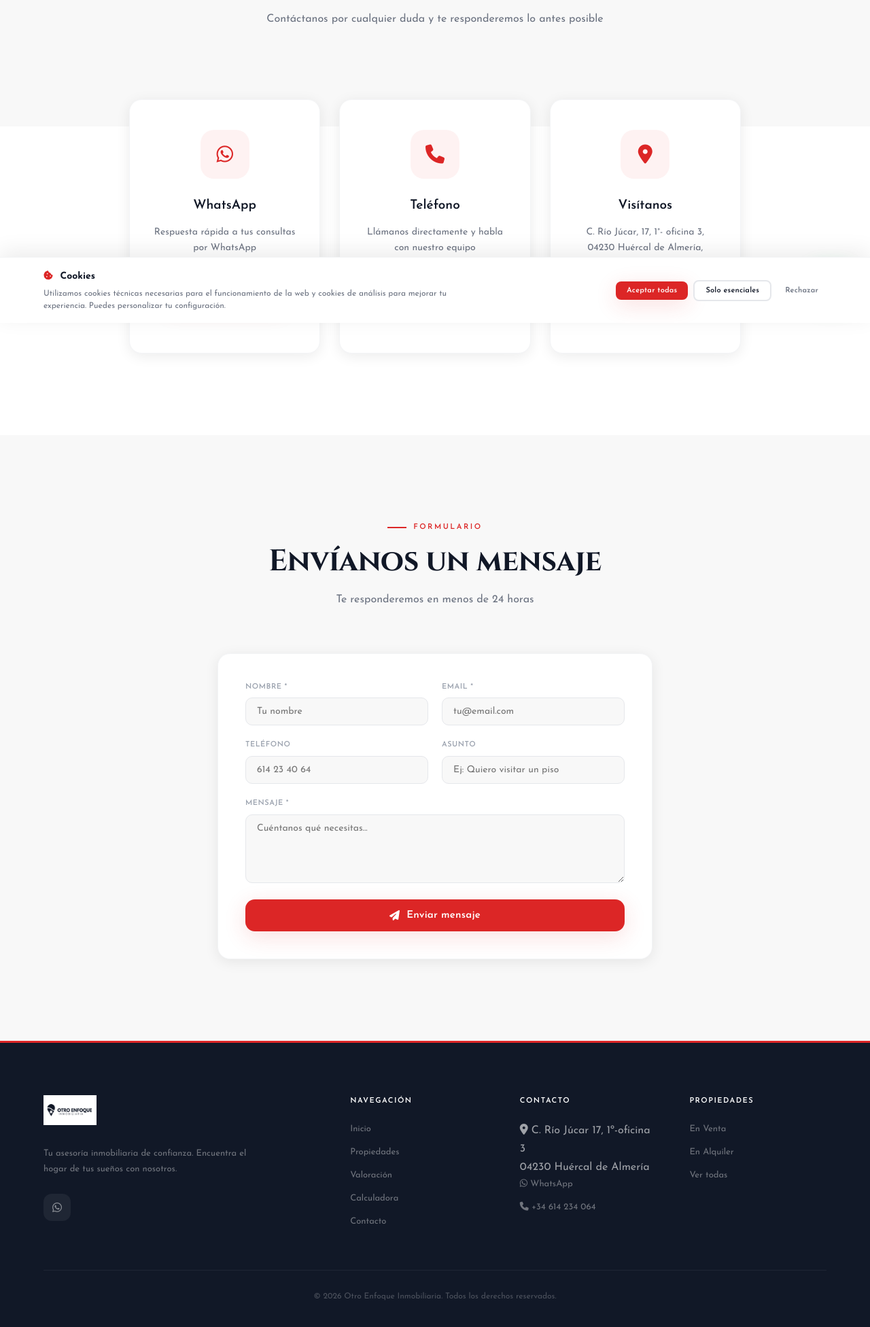
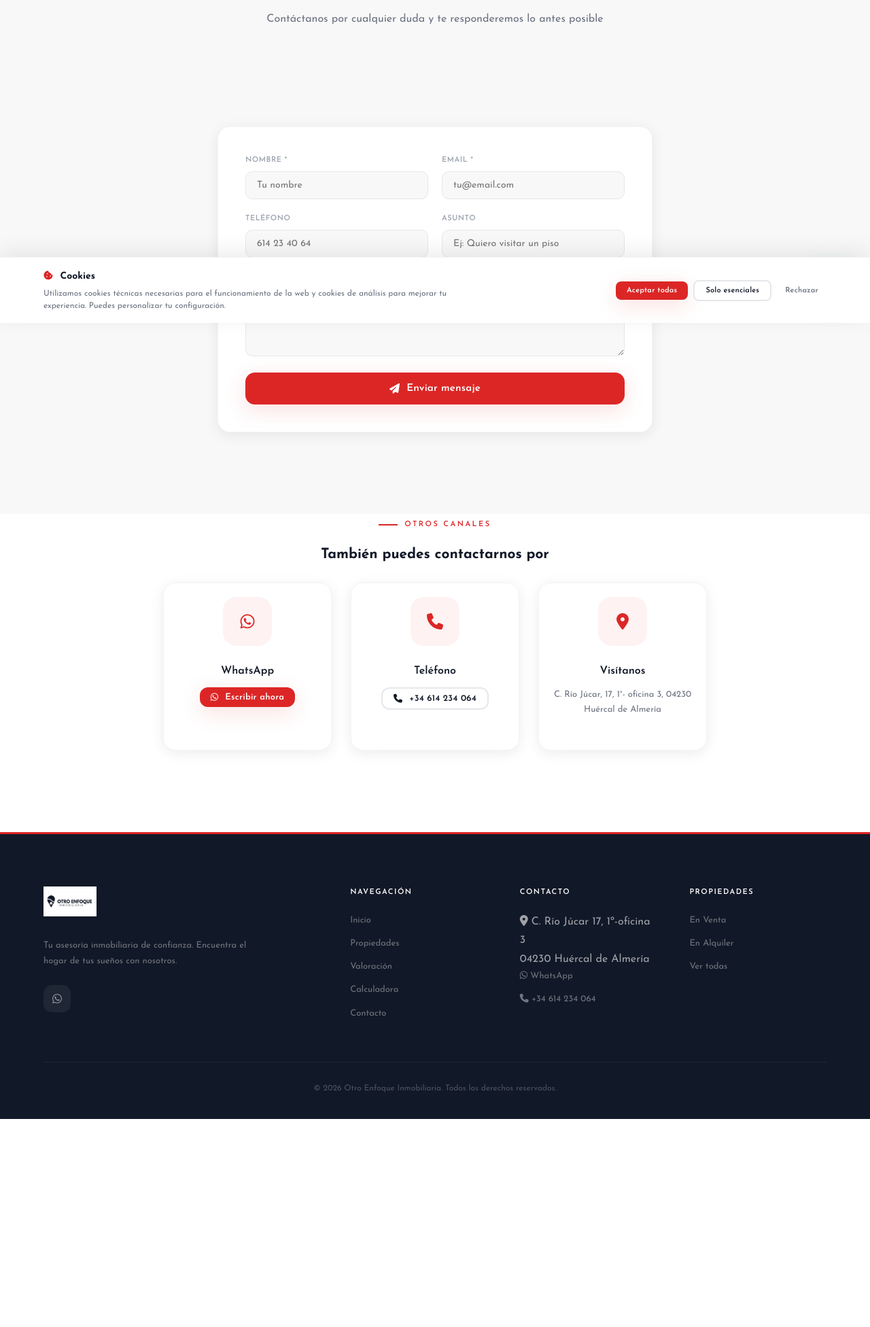
Before and after one commit to OUAR77/otroenfoqueinmobiliaria, a FastAPI app: page /contacto in a window 1280 px wide. Shown: the part 325-2277 px from the top of the page at 68% size. After the commit the page ends 1971 px from the top, so only its background shows below. Run offline with FastAPI, Linux system fonts and the light colour scheme.

Commit message:
Valoración: teléfono obligatorio. Contacto: formulario primero, canales después

```diff
--- a/main.py
+++ b/main.py
@@ -285,10 +285,10 @@ def valuation_post(
     address: str = Form(""), surface: float = Form(0),
     notes: str = Form(""),
 ):
-    if not name.strip() or not email.strip():
+    if not name.strip() or not email.strip() or not phone.strip():
         return templates.TemplateResponse(request, "valuation.html", {
             "site_name": SITE_NAME, "whatsapp": WHATSAPP_NUMBER,
-            "error": "Rellena nombre y email obligatorios",
+            "error": "Rellena nombre, teléfono y email obligatorios",
         }, status_code=400)
     vr = ValuationRequest(name=name, email=email, phone=phone,
         property_type=property_type, address=address,
--- a/templates/contact.html
+++ b/templates/contact.html
@@ -12,38 +12,8 @@
   </div>
 </section>
 
-<section class="section" style="padding-top:0">
+<section class="section section-alt" style="padding-top:0">
   <div class="container">
-    <div class="contact-grid">
-      <div class="contact-card reveal-scale">
-        <div class="contact-card-icon"><i class="fab fa-whatsapp"></i></div>
-        <h3>WhatsApp</h3>
-        <p>Respuesta rápida a tus consultas por WhatsApp</p>
-        <a href="https://wa.me/34{{ whatsapp }}" target="_blank" class="btn btn-primary"><i class="fab fa-whatsapp"></i> Escribir ahora</a>
-      </div>
-      <div class="contact-card reveal-scale">
-        <div class="contact-card-icon"><i class="fas fa-phone"></i></div>
-        <h3>Teléfono</h3>
-        <p>Llámanos directamente y habla con nuestro equipo</p>
-        <a href="tel:+34{{ whatsapp }}" class="btn btn-outline btn-outline-dark"><i class="fas fa-phone"></i> +34 {{ whatsapp[:3] }} {{ whatsapp[3:6] }} {{ whatsapp[6:] }}</a>
-      </div>
-      <div class="contact-card reveal-scale">
-        <div class="contact-card-icon"><i class="fas fa-map-marker-alt"></i></div>
-        <h3>Visítanos</h3>
-        <p>C. Río Júcar, 17, 1°- oficina 3, 04230 Huércal de Almería, Almería</p>
-        <a href="https://wa.me/34{{ whatsapp }}" target="_blank" class="btn btn-outline btn-outline-dark"><i class="fab fa-whatsapp"></i> Pedir cita</a>
-      </div>
-    </div>
-  </div>
-</section>
-
-<section class="section section-alt">
-  <div class="container">
-    <div class="section-header centered reveal">
-      <div class="section-label">Formulario</div>
-      <h2>Envíanos un mensaje</h2>
-      <p>Te responderemos en menos de 24 horas</p>
-    </div>
     <div style="max-width:640px;margin:0 auto">
       {% if success %}
       <div style="background:var(--red-light);color:var(--red-dark);padding:20px 24px;border-radius:var(--radius-md);margin-bottom:32px;text-align:center;font-weight:600">
@@ -86,4 +56,30 @@
   </div>
 </section>
 
+<section class="section" style="padding-top:0">
+  <div class="container">
+    <div class="section-header centered reveal" style="margin-bottom:24px">
+      <div class="section-label">Otros canales</div>
+      <h3 style="font-size:1.3rem">También puedes contactarnos por</h3>
+    </div>
+    <div class="contact-grid" style="max-width:800px;margin:0 auto">
+      <div class="contact-card reveal-scale" style="padding:20px">
+        <div class="contact-card-icon" style="font-size:24px"><i class="fab fa-whatsapp"></i></div>
+        <h3 style="font-size:1rem">WhatsApp</h3>
+        <a href="https://wa.me/34{{ whatsapp }}" target="_blank" class="btn btn-primary" style="font-size:13px;padding:8px 16px"><i class="fab fa-whatsapp"></i> Escribir ahora</a>
+      </div>
+      <div class="contact-card reveal-scale" style="padding:20px">
+        <div class="contact-card-icon" style="font-size:24px"><i class="fas fa-phone"></i></div>
+        <h3 style="font-size:1rem">Teléfono</h3>
+        <a href="tel:+34{{ whatsapp }}" class="btn btn-outline btn-outline-dark" style="font-size:13px;padding:8px 16px"><i class="fas fa-phone"></i> +34 {{ whatsapp[:3] }} {{ whatsapp[3:6] }} {{ whatsapp[6:] }}</a>
+      </div>
+      <div class="contact-card reveal-scale" style="padding:20px">
+        <div class="contact-card-icon" style="font-size:24px"><i class="fas fa-map-marker-alt"></i></div>
+        <h3 style="font-size:1rem">Visítanos</h3>
+        <p style="font-size:13px">C. Río Júcar, 17, 1°- oficina 3, 04230 Huércal de Almería</p>
+      </div>
+    </div>
+  </div>
+</section>
+
 {% endblock %}
```
Also changed, not shown: templates/valuation.html (+5 -5 lines).
